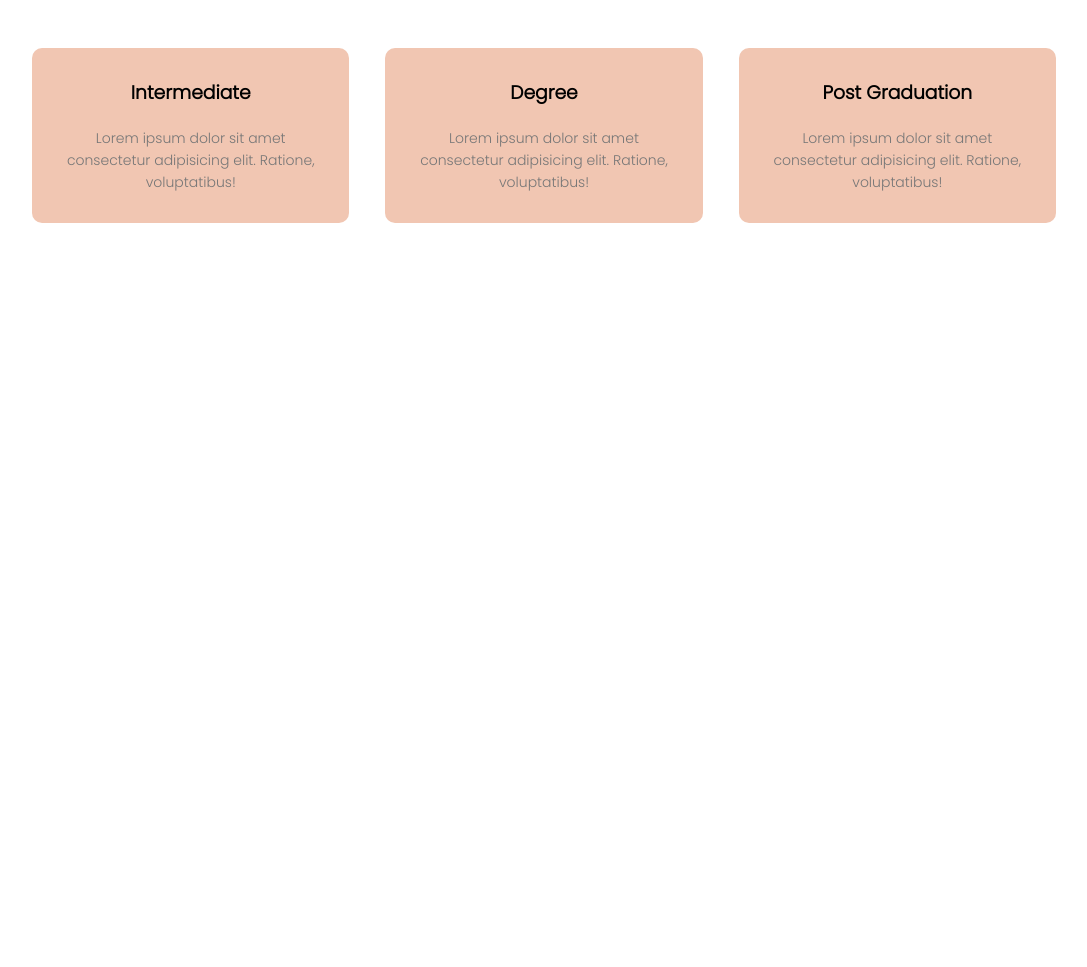
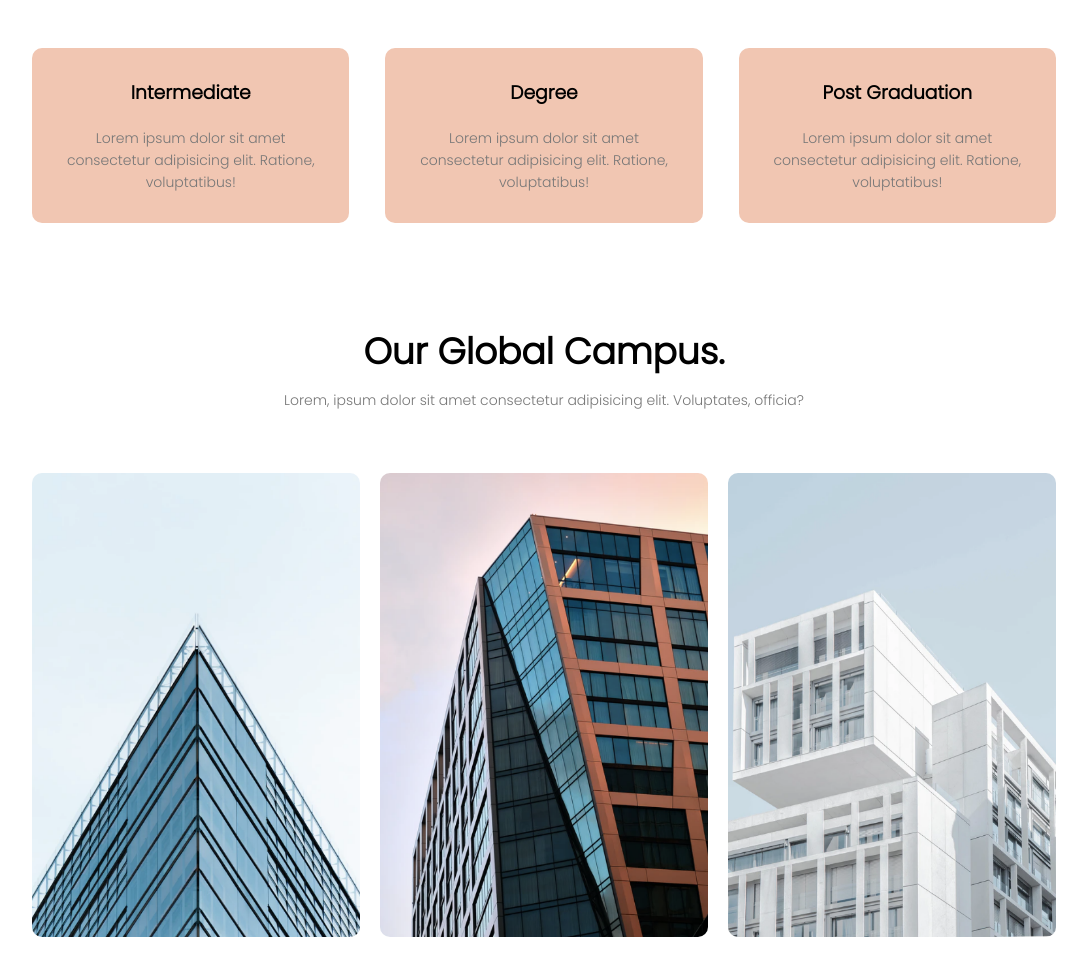
Before and after one commit to sumitsaini199711/University-Template, a plain HTML site: page index.html in a window 1280 px wide. Shown: the part 1000-1967 px from the top of the page, without its empty margins (96-1183 px from the left). Before the commit the page ends 1274 px from the top, so only its background shows below. Drawn offline with Linux system fonts and the light colour scheme.

Commit message:
Completed Campus section with styling and media query.

```diff
--- a/index.html
+++ b/index.html
@@ -75,6 +75,23 @@
         </div>
       </div>
     </section>
+
+    <section class="campus">
+      <h1>Our Global Campus.</h3>
+      <p>Lorem, ipsum dolor sit amet consectetur adipisicing elit. Voluptates, officia?</p>
+
+      <div class="row">
+        <div class="campus-col">
+          <img src="images/london.png" alt="london">
+          <div class="layer"><h3>LONDON</h3></div>
+        </div>
+        <div class="campus-col"><img src="images/newyork.png" alt="newyork">
+          <div class="layer"><h3>NEW YORK</h3></div></div>
+        <div class="campus-col"><img src="images/washington.png" alt="washington">
+          <div class="layer"><h3>WASHINGTON</h3></div>
+        </div>
+      </div>
+    </section>
   </body>
   <script>
     let navLinks = document.getElementById("nav-links");
--- a/style.css
+++ b/style.css
@@ -149,6 +149,57 @@ h3{
   margin:10px 0;
 }
 
+/* Campus css */
+.campus{
+  text-align: center;
+  margin: auto;
+  padding-top: 50px;
+  width: 80%;
+}
+
+.campus-col{
+  flex-basis: 32%;
+  margin-bottom: 30px;
+  border-radius: 10px;
+  position: relative;
+  overflow: hidden;
+}
+.layer{
+  background: transparent;
+  position: absolute;
+  width: 100%;
+  height: 100%;
+  top: 0;
+  left: 0;
+  transition: 0.5s;
+}
+
+.layer h3{
+  width: 100%;
+  font-weight: 500;
+  font-size: 26px;
+  color: #fff;
+  position: absolute;
+  transition: translateX(-50%);
+  bottom: 0;
+  opacity: 0;
+  transition: 0.5s;
+}
+
+.layer:hover h3{
+  bottom: 49%;
+  opacity: 1;
+}
+
+.layer:hover{
+  background: rgba(226,0,0,0.7);
+}
+
+.campus-col img{
+  width: 100%;
+  display: block;
+}
+
 @media(max-width:700px){
   .text-box h1{
     font-size: 20px;
```
